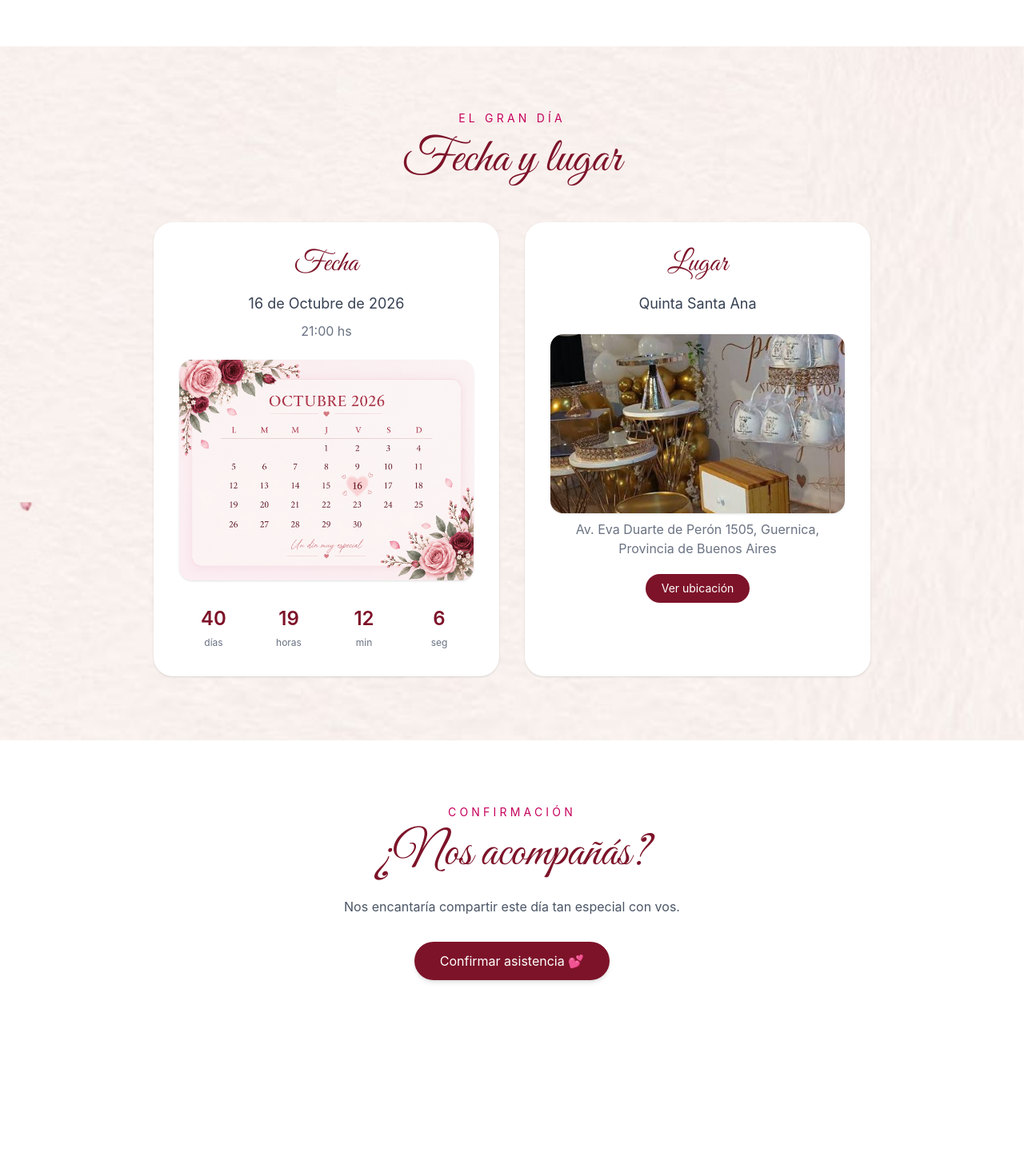
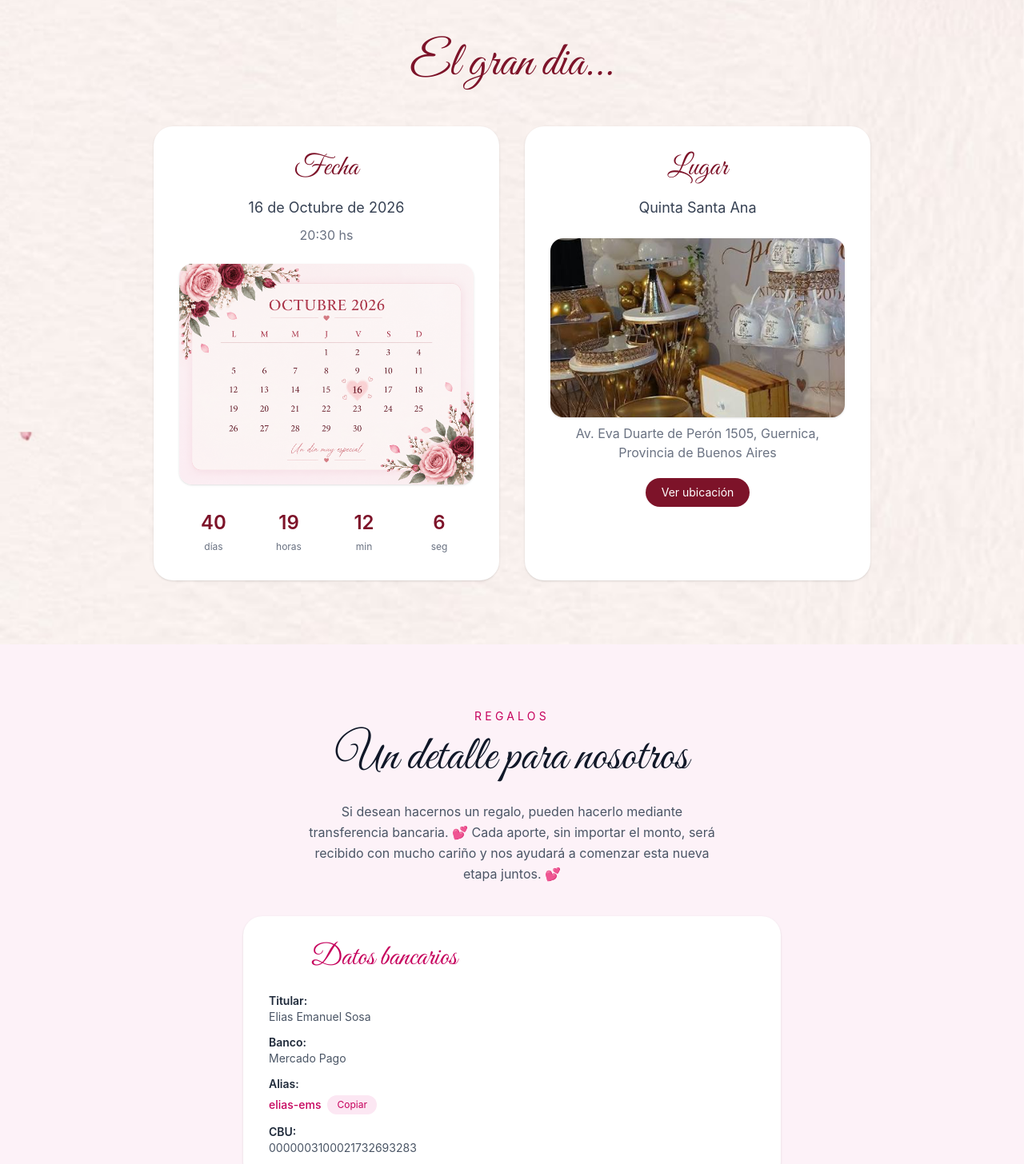
Before and after one commit to gnehemias04/invitacion-casamiento, a React (Vite) app: page / in a window 1280 px wide. Shown: the part 3060-4516 px from the top of the page at 80% size. Before the commit the page ends 4466 px from the top, so only its background shows below. Built offline with nearby package versions, Linux system fonts and the light colour scheme.

Commit message:
se agrego el component payments

```diff
--- a/src/App.jsx
+++ b/src/App.jsx
@@ -5,6 +5,7 @@ import Hero from "./components/hero";
 import Story from "./components/Story";
 import Event from "./Event";
 import Confirmation from "./Confirmation";
+import Gifts from "./components/payments";
 function App() {
   const [count, setCount] = useState(0);
 
@@ -14,6 +15,7 @@ function App() {
         <Hero />
         <Story />
         <Event />
+        <Gifts />
         <Confirmation />
       </section>
     </>
--- a/src/Event.jsx
+++ b/src/Event.jsx
@@ -51,12 +51,8 @@ function Event() {
   return (
     <section className="bg-[url('/bg1.png')] bg-cover px-6 py-20">
       <div className="mx-auto max-w-4xl text-center">
-        <p className="mb-3 text-sm uppercase tracking-[0.3em] text-pink-700">
-          El gran día
-        </p>
-
         <h2 className="font-great-vibes text-5xl text-[#7D1329] md:text-6xl">
-          Fecha y lugar
+          El gran dia...
         </h2>
 
         <div className="mt-12 grid gap-8 md:grid-cols-2">
@@ -66,7 +62,7 @@ function Event() {
 
             <p className="mt-4 text-lg text-gray-700">16 de Octubre de 2026</p>
 
-            <p className="mt-2 text-gray-500">21:00 hs</p>
+            <p className="mt-2 text-gray-500">20:30 hs</p>
             <img
               src="/schedule.png"
               alt=""
--- a/src/components/Story.jsx
+++ b/src/components/Story.jsx
@@ -24,12 +24,10 @@ function Story() {
           aprendimos muchísimo el uno del otro, aunque sabemos que todavía nos
           queda mucho por aprender y disfrutar juntos. <br />Y después de todo
           lo vivido, tomamos una decisión bastante importante: <br />
-          elegirnos para toda la vida. <br />
-          Así que acá estamos, listos para comenzar nuestra mejor aventura…
-          juntos, para siempre... <br />
-          Quién diría que aquella pequeña chispa terminaría en un “sí, acepto”.{" "}
+          "Elegirnos para toda la vida y la eternidad." <br />
+          Nos gustaría que puedas comprtir este gran y especial momento con
+          nosotros.
           <br />
-          ¡Queremos celebrarlo con ustedes! <br />
         </p>
       </div>
     </section>
--- /dev/null
+++ b/src/components/payments.jsx
@@ -0,0 +1,92 @@
+import { useState } from "react";
+function Gifts() {
+  const [copied, setCopied] = useState(false);
+  const alias = "elias-ems";
+  const copyAlias = () => {
+    navigator.clipboard.writeText(alias);
+    setCopied(true);
+    setTimeout(() => {
+      setCopied(false);
+    }, 2000);
+  };
+  return (
+    <section className="bg-pink-50 px-6 py-20">
+      {" "}
+      <div className="mx-auto max-w-2xl text-center">
+        {" "}
+        <p className="mb-3 text-sm uppercase tracking-[0.3em] text-pink-700">
+          {" "}
+          Regalos{" "}
+        </p>{" "}
+        <h2 className="font-great-vibes text-5xl text-gray-900 md:text-6xl">
+          {" "}
+          Un detalle para nosotros{" "}
+        </h2>{" "}
+        <p className="mx-auto mt-6 max-w-lg leading-relaxed text-gray-600">
+          {" "}
+          Si desean hacernos un regalo, pueden hacerlo mediante transferencia
+          bancaria. 💕 Cada aporte, sin importar el monto, será recibido con
+          mucho cariño y nos ayudará a comenzar esta nueva etapa juntos. 💕{" "}
+        </p>{" "}
+        <div className="mt-10 grid gap-8 rounded-3xl bg-white p-8 shadow-sm md:grid-cols-2 md:items-center">
+          {" "}
+          {/* DATOS DE TRANSFERENCIA */}{" "}
+          <div className="text-left">
+            {" "}
+            <h3 className="text-center font-great-vibes text-4xl text-pink-700">
+              {" "}
+              Datos bancarios{" "}
+            </h3>{" "}
+            <div className="mt-6 space-y-3 text-sm text-gray-600">
+              {" "}
+              <div>
+                {" "}
+                <span className="font-semibold text-gray-800">
+                  {" "}
+                  Titular:{" "}
+                </span>{" "}
+                <p>Elias Emanuel Sosa</p>{" "}
+              </div>{" "}
+              <div>
+                {" "}
+                <span className="font-semibold text-gray-800">
+                  {" "}
+                  Banco:{" "}
+                </span>{" "}
+                <p>Mercado Pago</p>{" "}
+              </div>{" "}
+              <div>
+                {" "}
+                <span className="font-semibold text-gray-800">
+                  {" "}
+                  Alias:{" "}
+                </span>{" "}
+                <div className="mt-1 flex items-center gap-2">
+                  {" "}
+                  <span className="font-medium text-pink-700">
+                    {" "}
+                    {alias}{" "}
+                  </span>{" "}
+                  <button
+                    onClick={copyAlias}
+                    className="rounded-full bg-pink-100 px-3 py-1 text-xs text-pink-700 transition hover:bg-pink-200">
+                    {" "}
+                    {copied ? "¡Copiado!" : "Copiar"}{" "}
+                  </button>{" "}
+                </div>{" "}
+              </div>{" "}
+              <div>
+                {" "}
+                <span className="font-semibold text-gray-800"> CBU: </span>{" "}
+                <p>0000003100021732693283</p>{" "}
+              </div>{" "}
+            </div>{" "}
+          </div>{" "}
+          {/* QR */}{" "}
+        </div>{" "}
+      </div>{" "}
+    </section>
+  );
+}
+
+export default Gifts;
```
